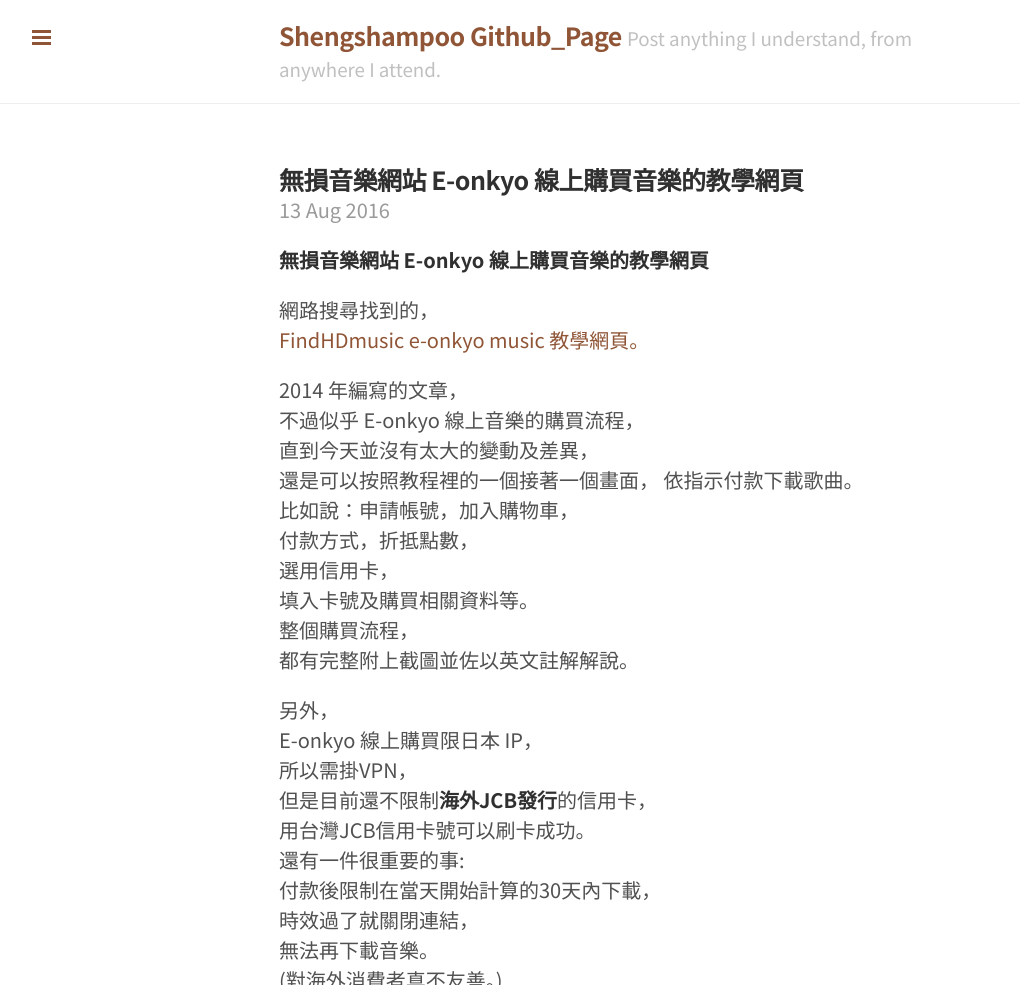
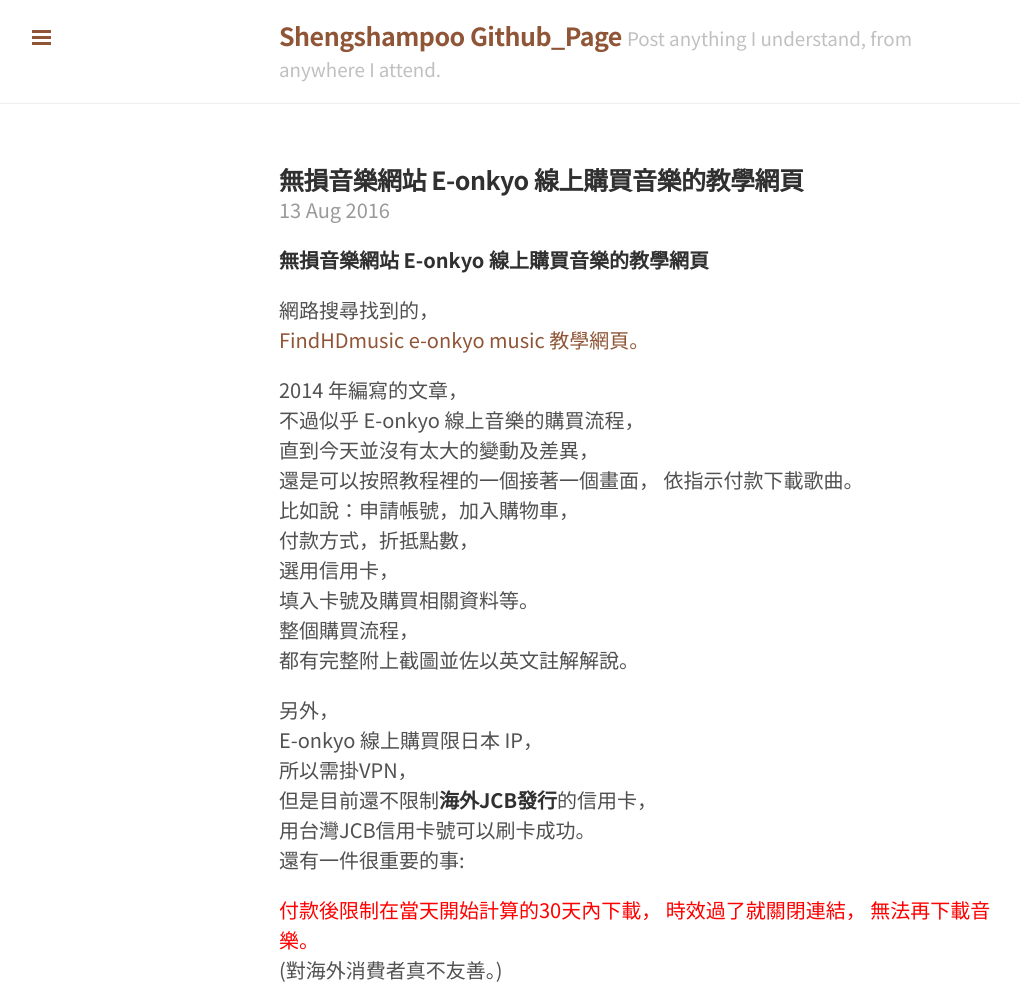
Before and after one commit to shengshampoo/shengshampoo.github.io, a Jekyll site: the page built from _posts/2016-08-13-e-onkyo.markdown, in a window 1280 px wide. Shown: the top 985 px of the page, without its empty margins (1-1021 px from the left). Built offline with Jekyll 4.4.1, drawn with Linux system fonts in a browser that asks for light colours; grey boxes are pictures that could not be loaded.

Commit message:
Update 2016-08-13-e-onkyo.markdown

```diff
--- a/_posts/2016-08-13-e-onkyo.markdown
+++ b/_posts/2016-08-13-e-onkyo.markdown
@@ -28,9 +28,9 @@ E-onkyo 線上購買限日本 IP，
 但是目前還不限制**海外JCB發行**的信用卡，
 用台灣JCB信用卡號可以刷卡成功。
 還有一件很重要的事:
-付款後限制在當天開始計算的30天內下載，
+<font color="red">付款後限制在當天開始計算的30天內下載，
 時效過了就關閉連結，
-無法再下載音樂。
+無法再下載音樂。</font>
 (對海外消費者真不友善。)
 
 ![img01][img01]
```
